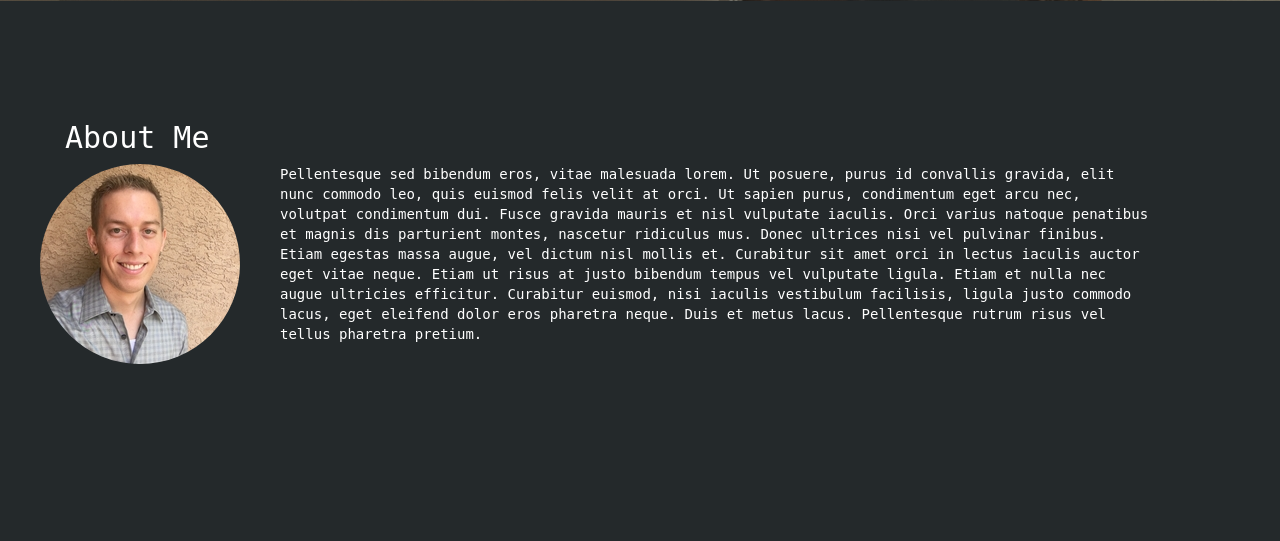
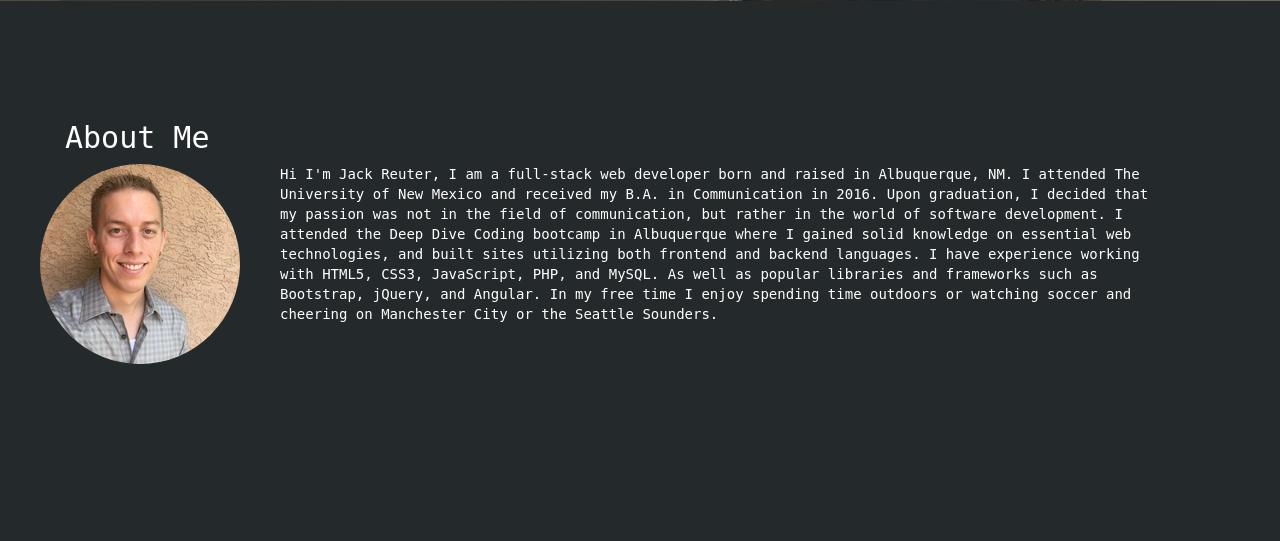
Before and after one commit to djackreuter/jack-reuter-pwp, a PHP site: page / in a window 1280 px wide. Shown: the part 799-1340 px from the top of the page. Run offline with PHP 8.4, Linux system fonts and the light colour scheme; some libraries are stand-ins or nearby versions.

Commit message:
added bio

```diff
--- a/public_html/index.php
+++ b/public_html/index.php
@@ -91,15 +91,16 @@
 							<img class="img img-circle" src="images/about-me.jpg" alt="me"/>
 						</div>
 						<div class="col-md-9">
-							<p>Pellentesque sed bibendum eros, vitae malesuada lorem. Ut posuere, purus id convallis gravida,
-								elit nunc commodo leo, quis euismod felis velit at orci. Ut sapien purus, condimentum eget arcu
-								nec, volutpat condimentum dui. Fusce gravida mauris et nisl vulputate iaculis. Orci varius
-								natoque penatibus et magnis dis parturient montes, nascetur ridiculus mus. Donec ultrices nisi
-								vel pulvinar finibus. Etiam egestas massa augue, vel dictum nisl mollis et. Curabitur sit amet
-								orci in lectus iaculis auctor eget vitae neque. Etiam ut risus at justo bibendum tempus vel
-								vulputate ligula. Etiam et nulla nec augue ultricies efficitur. Curabitur euismod, nisi iaculis
-								vestibulum facilisis, ligula justo commodo lacus, eget eleifend dolor eros pharetra neque. Duis
-								et metus lacus. Pellentesque rutrum risus vel tellus pharetra pretium.</p>
+							<p>Hi I'm Jack Reuter, I am a full-stack web developer born and raised in Albuquerque, NM. I
+								attended The University of New Mexico and received my B.A. in Communication in 2016. Upon
+								graduation, I decided that my passion was not in the field of communication, but rather in
+								the world of software development. I attended the Deep Dive Coding bootcamp in Albuquerque
+								where I gained solid knowledge on essential web technologies, and built sites utilizing both
+								frontend and backend languages. I have experience working with HTML5, CSS3, JavaScript, PHP, and
+								MySQL. As well as popular libraries and frameworks such as Bootstrap, jQuery, and Angular. In
+								my free time I enjoy spending time outdoors or watching soccer and cheering on Manchester
+								City or the Seattle Sounders.
+							</p>
 						</div>
 					</div><!-- /.row -->
 				</div><!-- /.container -->
```
